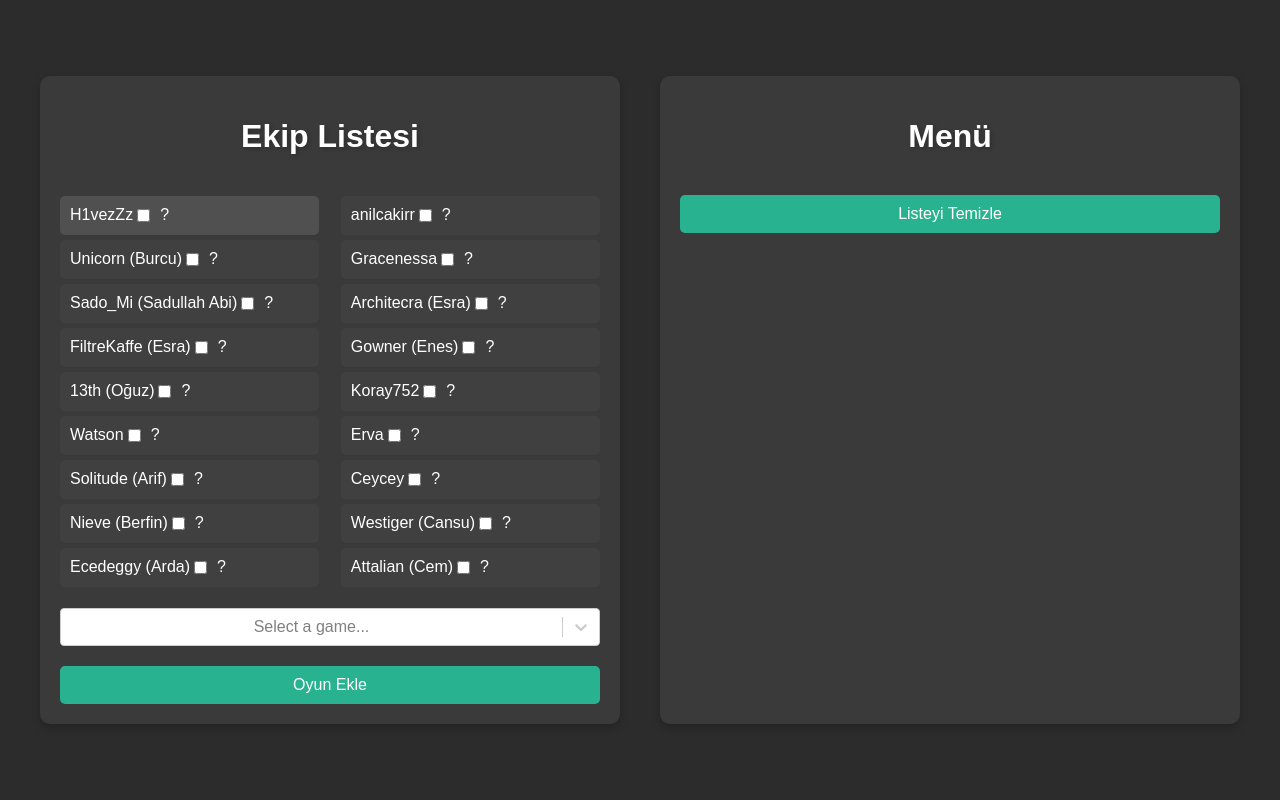
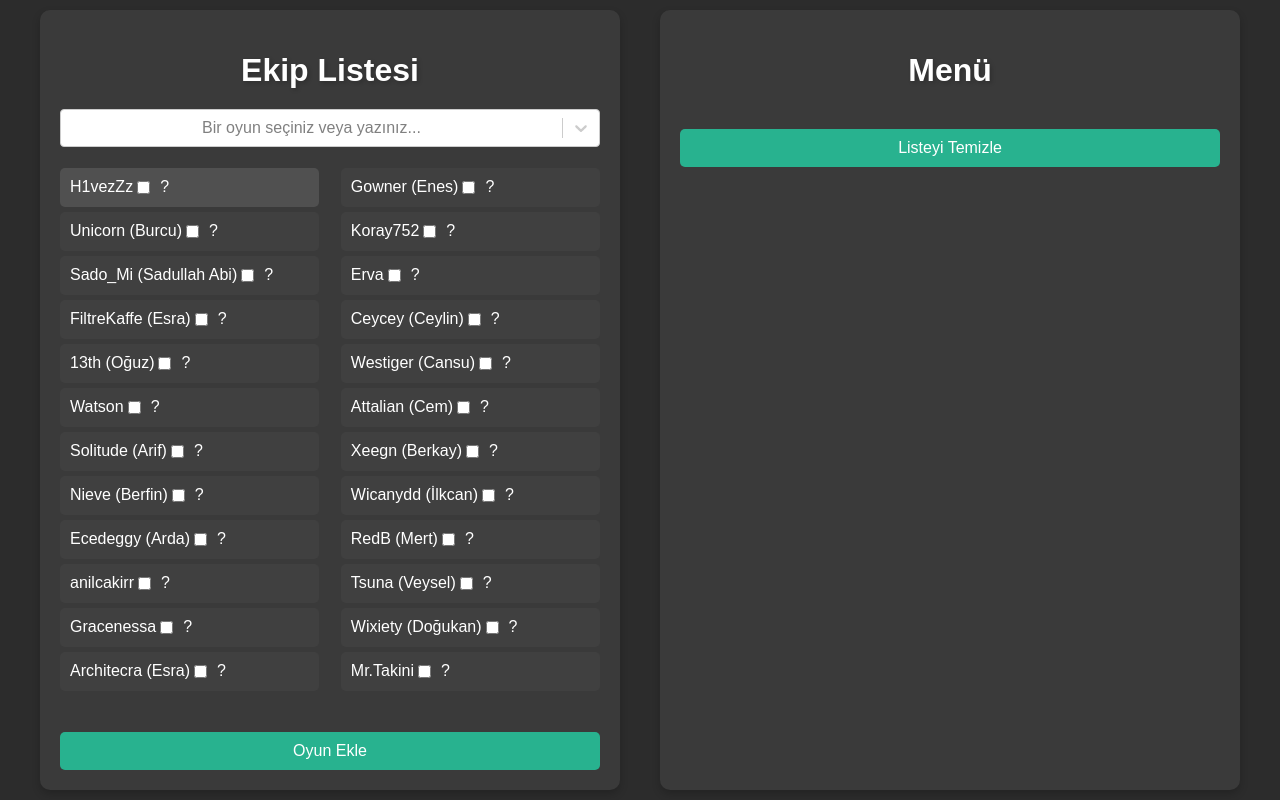
Before and after one commit to eraykrkpnr/hivez-moderator-tools, a React (Create React App) app: page /EkipList in a window 1280 px wide. Built offline with nearby package versions, Linux system fonts and the light colour scheme.

Commit message:
Eklenebilir select

```diff
--- a/src/components/EkipList.js
+++ b/src/components/EkipList.js
@@ -1,5 +1,5 @@
 import React, { useState } from "react";
-import Select from "react-select";
+import CreatableSelect from "react-select/creatable";
 import "./EkipList.css";
 
 const gameOptions = [
@@ -29,13 +29,34 @@ function EkipList() {
     { name: "Gowner (Enes)", selected: false, uncertain: false },
     { name: "Koray752", selected: false, uncertain: false },
     { name: "Erva", selected: false, uncertain: false },
-    { name: "Ceycey", selected: false, uncertain: false },
+    { name: "Ceycey (Ceylin)", selected: false, uncertain: false },
     { name: "Westiger (Cansu)", selected: false, uncertain: false },
     { name: "Attalian (Cem)", selected: false, uncertain: false },
+    { name: "Xeegn (Berkay)", selected: false, uncertain: false },
+    { name: "Wicanydd (İlkcan)", selected: false, uncertain: false },
+    { name: "RedB (Mert)", selected: false, uncertain: false },
+    { name: "Tsuna (Veysel)", selected: false, uncertain: false },
+    { name: "Wixiety (Doğukan)", selected: false, uncertain: false },
+    { name: "Mr.Takini", selected: false, uncertain: false },
   ]);
 
   const [selectedGame, setSelectedGame] = useState(null);
   const [results, setResults] = useState([]);
+
+  const customStyles = {
+    option: (provided) => ({
+      ...provided,
+      color: "black",
+    }),
+    control: (provided) => ({
+      ...provided,
+      color: "black",
+    }),
+    singleValue: (provided) => ({
+      ...provided,
+      color: "black",
+    }),
+  };
 
   const handleCheckboxChange = (index, type) => {
     const newNames = [...names];
@@ -77,6 +98,15 @@ function EkipList() {
     <div className="ekiplist-container">
       <div className="list-container">
         <h1>Ekip Listesi</h1>
+        <div className="game-select-container">
+          <CreatableSelect
+            options={gameOptions}
+            value={selectedGame}
+            onChange={handleGameChange}
+            placeholder="Bir oyun seçiniz veya yazınız..."
+            styles={customStyles}
+          />
+        </div>
         <div className="split-list">
           <ul>
             {firstHalf.map((item, index) => (
@@ -129,14 +159,6 @@ function EkipList() {
             ))}
           </ul>
         </div>
-        <div className="game-select-container">
-          <Select
-            options={gameOptions}
-            value={selectedGame}
-            onChange={handleGameChange}
-            placeholder="Select a game..."
-          />
-        </div>
         <button onClick={handleSubmit}>Oyun Ekle</button>
       </div>
       <div className="selected-names-container">
```
